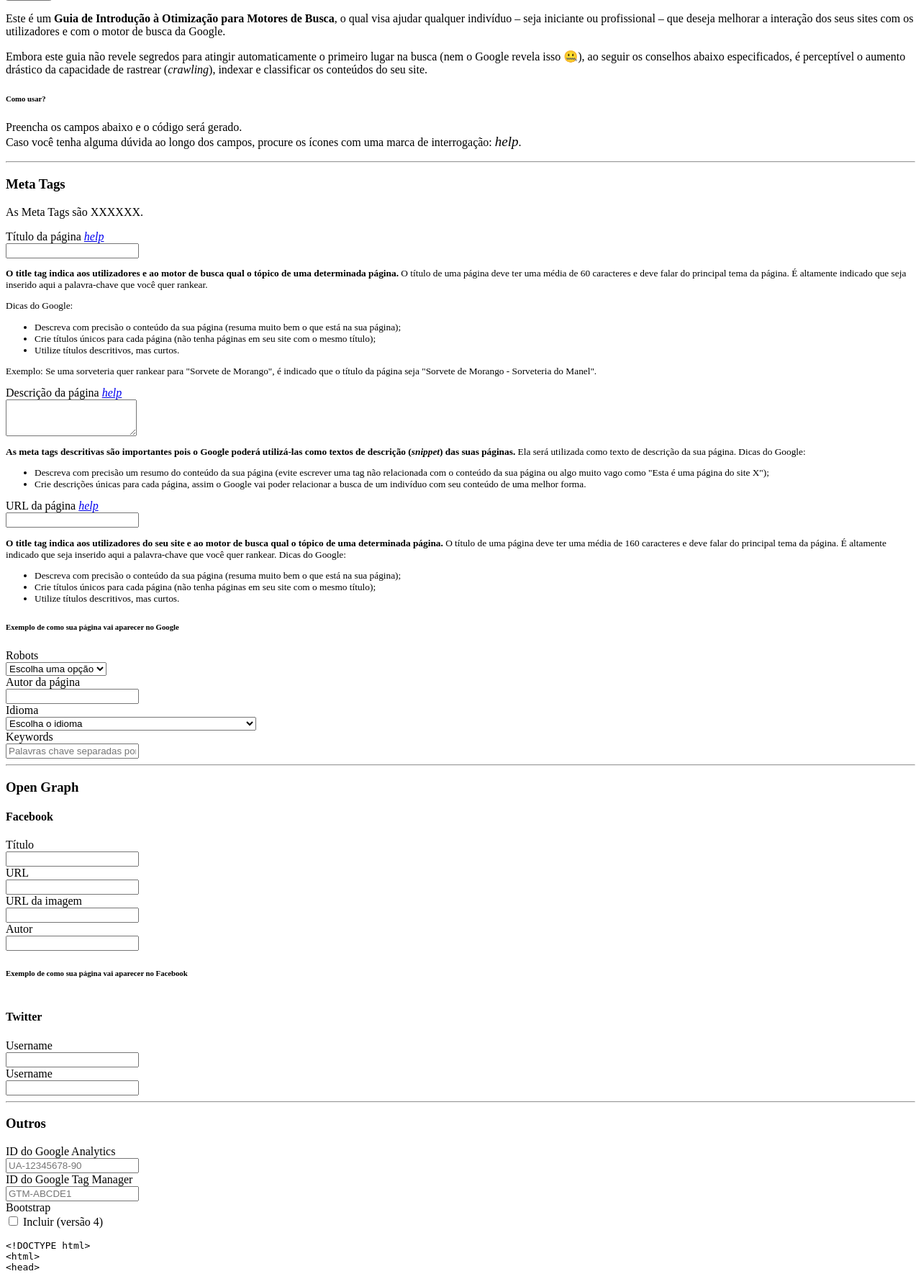
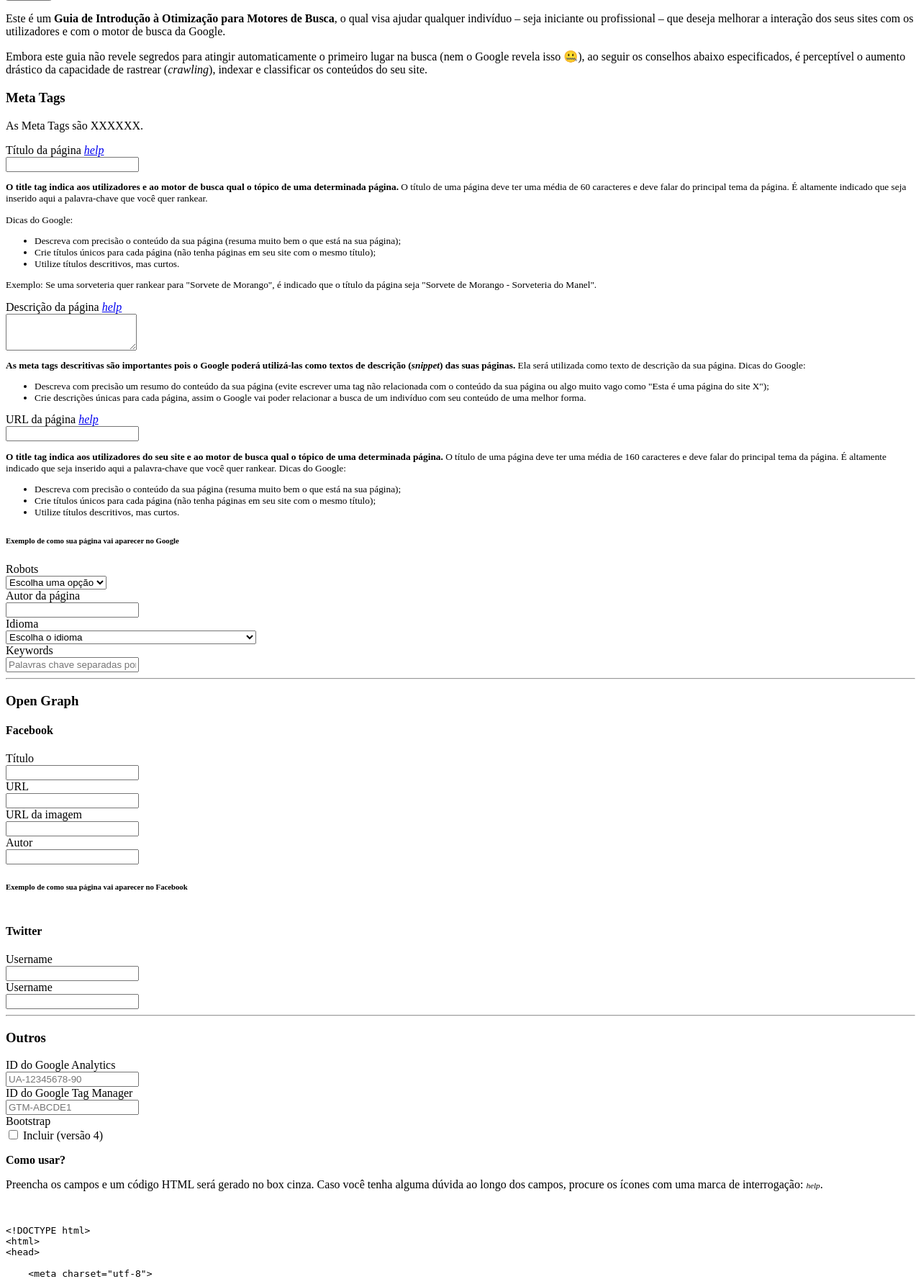
Before and after one commit to ggrossi/tag-gen-app, a PHP site: page /body.php in a window 1280 px wide. Shown: the part 1542-3319 px from the top of the page at 72% size. Run offline with PHP 8.4, Linux system fonts and the light colour scheme.

Commit message:
Não sei

```diff
--- a/generator.php
+++ b/generator.php
@@ -2,15 +2,7 @@
 	<div class="col-12">
 		<p>Este é um <strong>Guia de Introdução à Otimização para Motores de Busca</strong>, o qual visa ajudar qualquer indivíduo – seja iniciante ou profissional – que deseja melhorar a interação dos seus sites com os utilizadores e com o motor de busca da Google.</p>
 		<p>Embora este guia não revele segredos para atingir automaticamente o primeiro lugar na busca (nem o Google revela isso 🤐), ao seguir os conselhos abaixo especificados, é perceptível o aumento drástico da capacidade de rastrear (<em>crawling</em>), indexar e classificar os conteúdos do seu site.</p>
-
-		<h6>Como usar?</h6>
-		<p class="small">
-			Preencha os campos abaixo e o código será gerado.<br>
-			Caso você tenha alguma dúvida ao longo dos campos, procure os ícones com uma marca de interrogação: <i class="material-icons" style="font-size: 19px;">help</i>.
-		</p>
 	</div>
-
-	<hr>
 
 	<div class="col-12 col-sm-8">
 	<div class="content-box">
@@ -459,6 +451,16 @@
 </div>
 
 <div class="col-12 col-sm-4">
+	<div class="card">
+		<div class="card-body">
+		  <p class="card-text small"><b>Como usar?</b></p>
+		  <p class="card-text small">
+					Preencha os campos e um código HTML será gerado no box cinza. Caso você tenha alguma dúvida ao longo dos campos, procure os ícones com uma marca de interrogação: <i class="material-icons" style="font-size: 0.7rem;">help</i>.
+		</div>
+	</div>
+
+	<br>
+
 	<div id="user-data" class="content-box bg-dark text-white">
 		<pre><code id="code-copy" class="language-html" data-lang="html"><?php include 'code.php'; ?></code></pre>
 		<div class="text-right">
@@ -467,7 +469,9 @@
 	</div>
 </div>
 
-<div class="container">
+
+
+<div class="container collapse">
 	<div class="col">
 		<img src="img/gente.png" alt="" class="img-fluid">
 	</div>
```
